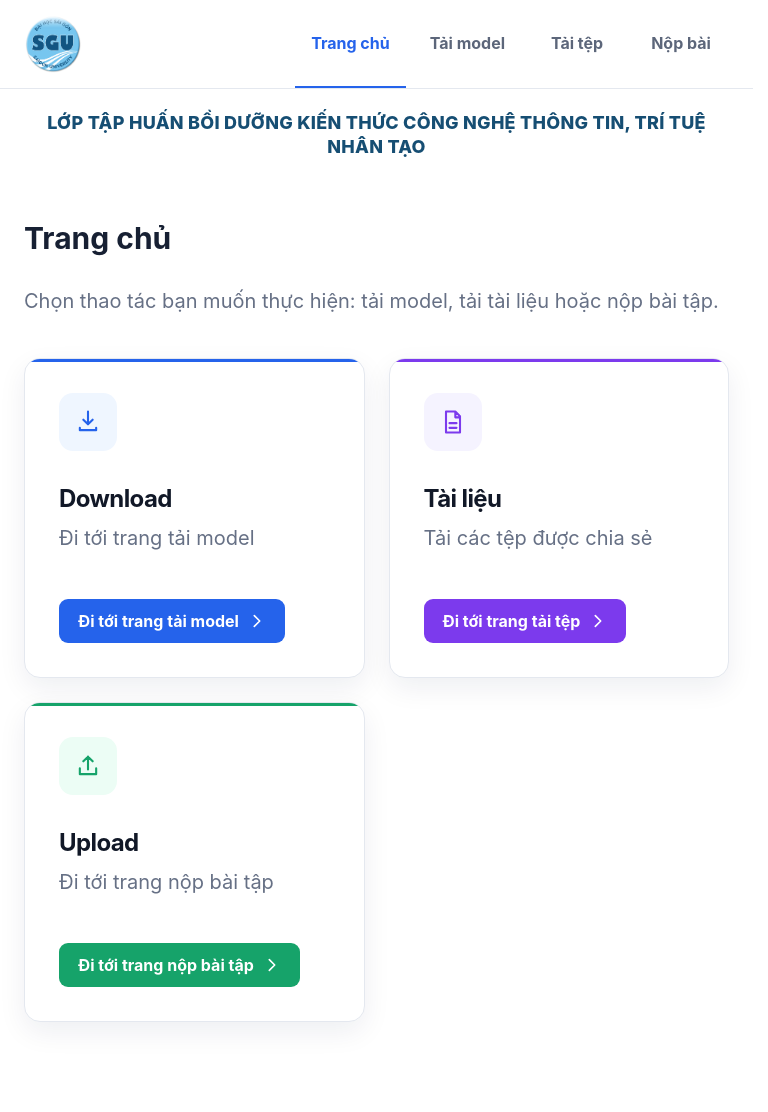
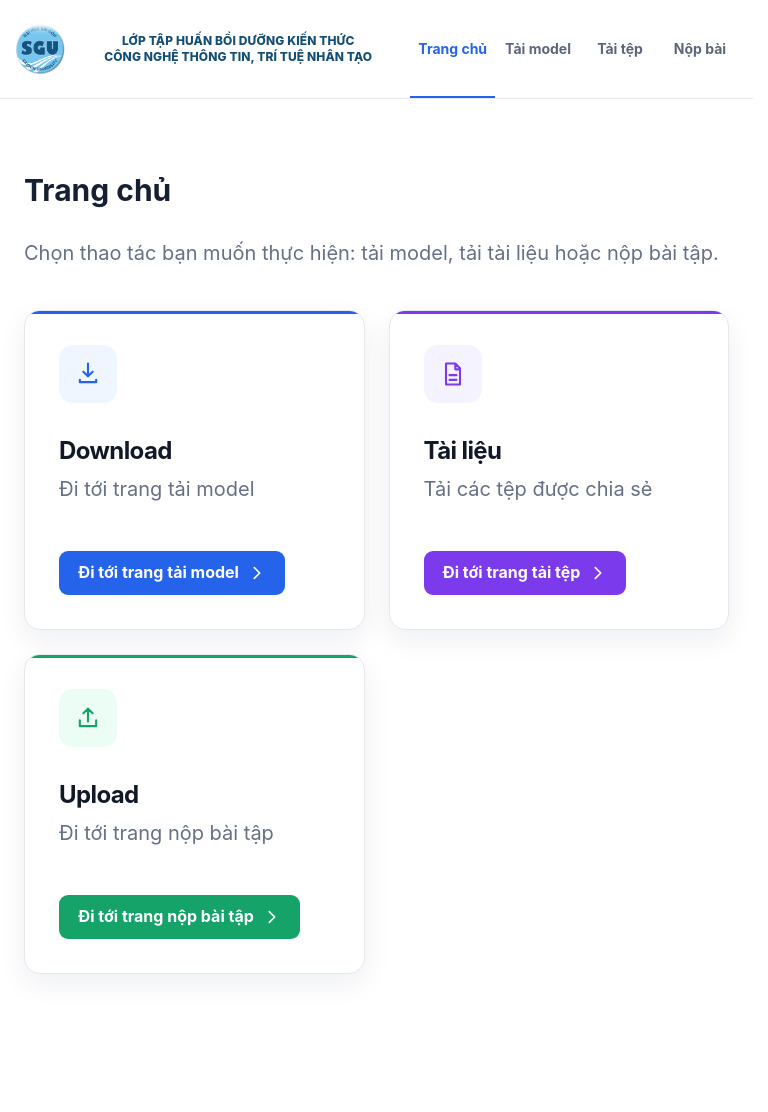
Before and after one commit to NgNguyenChuong/WorkshopAI_CATP, a Flask app: page / in a window 768 px wide. After the commit the page ends 976 px from the top, so only its background shows below. Run offline with Flask 3, Linux system fonts and the light colour scheme; parts of the project's set-up code (start-up, migrations or seed data) failed here and were passed over.

Commit message:
UI/replace title

```diff
--- a/static/css/style.css
+++ b/static/css/style.css
@@ -58,10 +58,11 @@ a {
 
 .navbar {
     width: min(1120px, calc(100% - 48px));
-    height: 88px;
+    height: 98px;
     margin: 0 auto;
     display: flex;
     align-items: center;
+    gap: 22px;
     justify-content: space-between;
 }
 
@@ -88,6 +89,22 @@ a {
     height: 100%;
     display: block;
     object-fit: contain;
+}
+
+.header-training-title {
+    max-width: 420px;
+    margin: 0;
+    flex: 1 1 420px;
+    color: #164e73;
+    font-size: clamp(13px, 1.25vw, 16px);
+    font-weight: 850;
+    line-height: 1.35;
+    letter-spacing: 0.01em;
+    text-align: center;
+}
+
+.header-training-title span {
+    display: block;
 }
 
 .nav-links {
@@ -118,22 +135,10 @@ a {
     border-bottom-color: var(--blue);
 }
 
-.training-banner p {
-    width: min(1120px, calc(100% - 48px));
-    margin: 0 auto;
-    padding: 22px 0;
-    color: #164e73;
-    font-size: clamp(18px, 2vw, 24px);
-    font-weight: 850;
-    line-height: 1.35;
-    letter-spacing: 0.015em;
-    text-align: center;
-}
-
 .page-shell {
     width: min(1040px, calc(100% - 48px));
     margin: 0 auto;
-    padding: 10px 0 90px;
+    padding: 44px 0 90px;
 }
 
 .page-heading {
@@ -1066,6 +1071,35 @@ a {
     color: var(--muted);
 }
 
+@media (min-width: 761px) and (max-width: 1040px) {
+    .navbar {
+        width: calc(100% - 28px);
+        gap: 12px;
+    }
+
+    .brand-mark {
+        width: 52px;
+        height: 52px;
+        flex-basis: 52px;
+    }
+
+    .header-training-title {
+        max-width: 300px;
+        flex-basis: 300px;
+        font-size: 12px;
+    }
+
+    .nav-links {
+        gap: 2px;
+    }
+
+    .nav-links a {
+        min-width: 78px;
+        padding: 0 8px;
+        font-size: 14px;
+    }
+}
+
 @media (max-width: 760px) {
     .navbar {
         width: min(100% - 28px, 1120px);
@@ -1088,6 +1122,13 @@ a {
         flex-basis: 48px;
     }
 
+    .header-training-title {
+        width: 100%;
+        max-width: none;
+        flex: none;
+        font-size: 11.5px;
+    }
+
     .nav-links {
         width: 100%;
         height: 44px;
@@ -1098,12 +1139,6 @@ a {
         flex: 1;
         padding: 0 6px;
         font-size: 14px;
-    }
-
-    .training-banner p {
-        width: min(100% - 28px, 1120px);
-        padding: 17px 0;
-        font-size: 16px;
     }
 
     .page-shell {
--- a/templates/base.html
+++ b/templates/base.html
@@ -9,25 +9,25 @@
 </head>
 <body>
     <header class="site-header">
-        <nav class="navbar" aria-label="Điều hướng chính">
+        <div class="navbar">
             <a class="brand" href="{{ url_for('home') }}" aria-label="Model Hub - Trang chủ">
                 <span class="brand-mark" aria-hidden="true">
                     <img src="{{ url_for('static', filename='images/SGU-LOGO.png') }}" alt="">
                 </span>
                 <!-- <span>SGU</span> -->
             </a>
-            <div class="nav-links">
+            <p class="header-training-title">
+                <span>LỚP TẬP HUẤN BỒI DƯỠNG KIẾN THỨC</span>
+                <span>CÔNG NGHỆ THÔNG TIN, TRÍ TUỆ NHÂN TẠO</span>
+            </p>
+            <nav class="nav-links" aria-label="Điều hướng chính">
                 <a href="{{ url_for('home') }}"{% if active_page == 'home' %} class="active" aria-current="page"{% endif %}>Trang chủ</a>
                 <a href="{{ url_for('download_page') }}"{% if active_page == 'download' %} class="active" aria-current="page"{% endif %}>Tải model</a>
                 <a href="{{ url_for('files_page') }}"{% if active_page == 'files' %} class="active" aria-current="page"{% endif %}>Tải tệp</a>
                 <a href="{{ url_for('upload_page') }}"{% if active_page == 'upload' %} class="active" aria-current="page"{% endif %}>Nộp bài</a>
-            </div>
-        </nav>
+            </nav>
+        </div>
     </header>
-
-    <section class="training-banner" aria-label="Tên lớp tập huấn">
-        <p>LỚP TẬP HUẤN BỒI DƯỠNG KIẾN THỨC CÔNG NGHỆ THÔNG TIN, TRÍ TUỆ NHÂN TẠO</p>
-    </section>
 
     <main class="page-shell">
         {% block content %}{% endblock %}
```
Also changed, not shown: tests/test_layout.py (added, +28 -0 lines).
